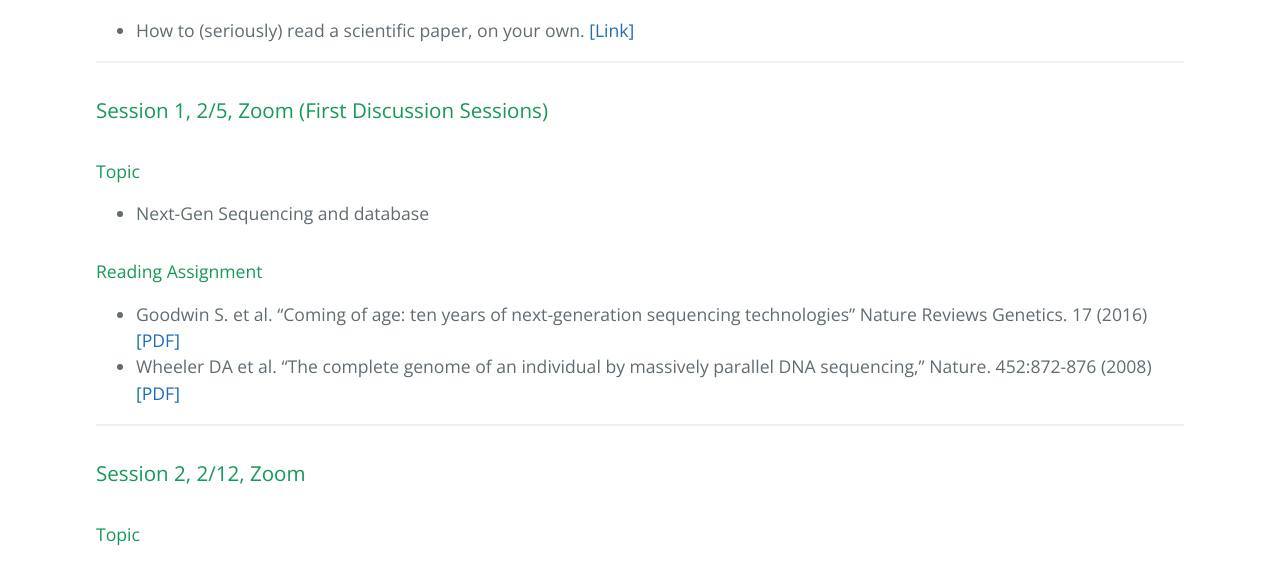
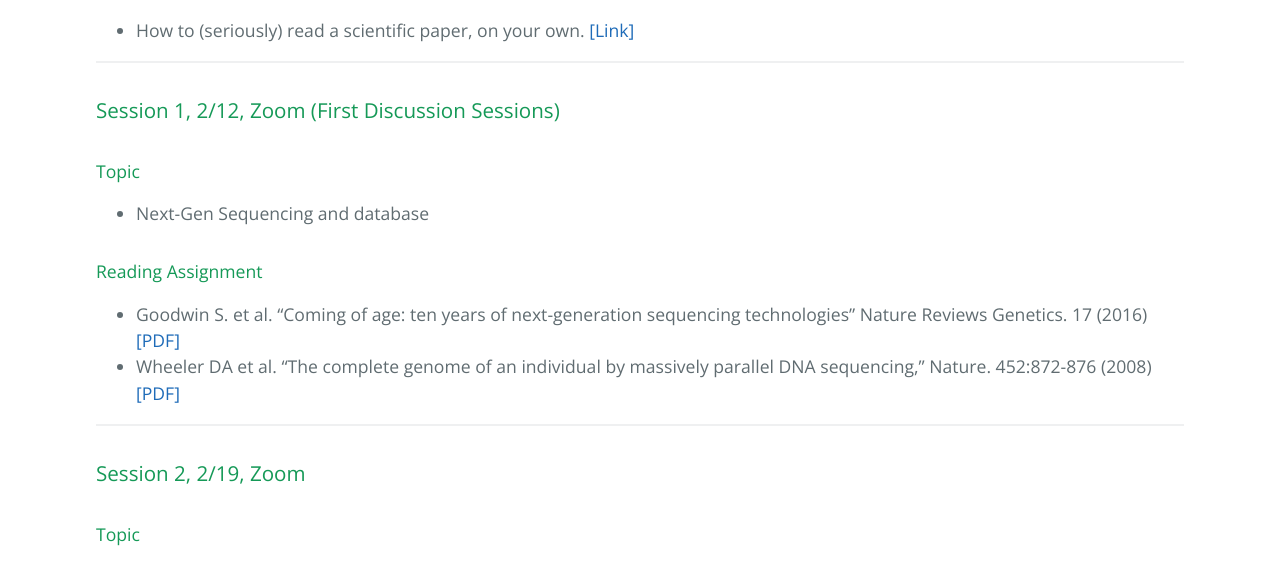
Before and after one commit to susannaliu0705/cbb752-zimmerone-projects, a Jekyll site: the page built from discussion.md, in a window 1280 px wide and 900 px high, scrolled down 1311 px. Shown: the part 164-732 px from the top of the window. Built offline with Jekyll 4.4.1, drawn with Linux system fonts in a browser that asks for light colours.

Commit message:
Update discussion.md

```diff
--- a/discussion.md
+++ b/discussion.md
@@ -40,7 +40,7 @@ Reading assignments for discussion sessions are listed below:
 
 ---
 
-### Session 1, 2/5, Zoom (First Discussion Sessions)
+### Session 1, 2/12, Zoom (First Discussion Sessions)
 
 #### Topic
 * Next-Gen Sequencing and database
@@ -51,7 +51,7 @@ Reading assignments for discussion sessions are listed below:
 
 ---
 
-### Session 2, 2/12, Zoom
+### Session 2, 2/19, Zoom
 
 #### Topic
 * Proteomics
```
